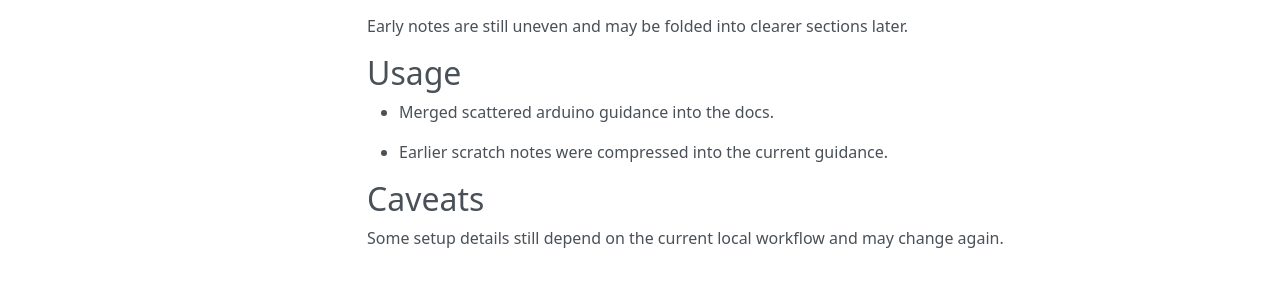
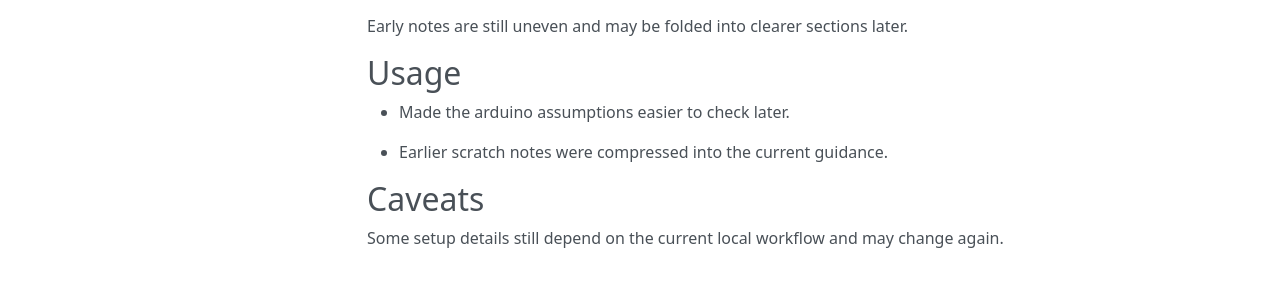
Before and after one commit to sebastianspicker/phyphox-arduino-classroom-kit, an MkDocs documentation site: the page built from docs/README.md, in a window 1280 px wide. Shown: the part 340-636 px from the top of the page. Built offline with MkDocs 1.6.1, drawn with Linux system fonts in a browser that asks for light colours; nearby versions of some CDN libraries.

Commit message:
docs(arduino): refresh examples around arduino

```diff
--- a/docs/README.md
+++ b/docs/README.md
@@ -11,7 +11,7 @@ This page keeps the current readme guidance concise after earlier rough notes.
 Early notes are still uneven and may be folded into clearer sections later.
 
 ## Usage
-- Merged scattered arduino guidance into the docs.
+- Made the arduino assumptions easier to check later.
 
 - Earlier scratch notes were compressed into the current guidance.
 
```
Also changed, not shown: docs/arduino-cleanup.md (+1 -1 lines).
